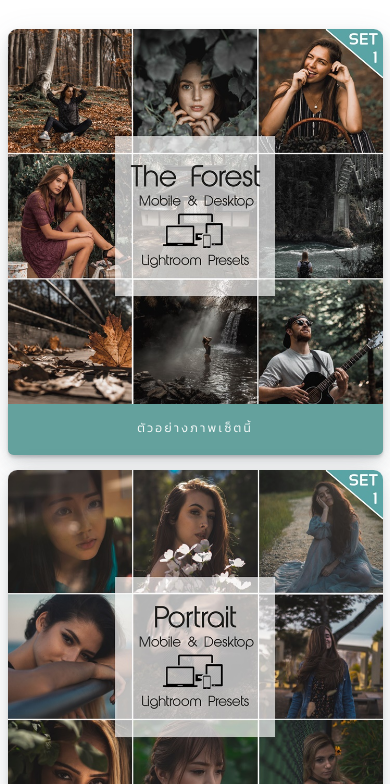
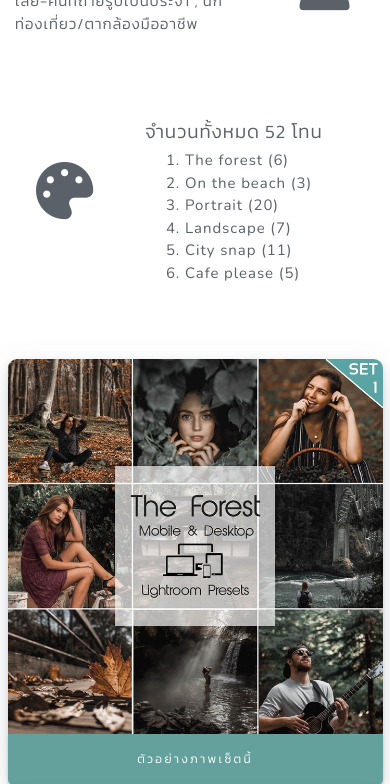
Before and after one commit to markverick/alwayspreset, a PHP site: page /set1.php in a window 390 px wide. Shown: the part 622-1406 px from the top of the page. Run offline with PHP 8.4, Linux system fonts and the light colour scheme; some libraries are stand-ins or nearby versions.

Commit message:
Finish Set01

```diff
--- a/css/theme.css
+++ b/css/theme.css
@@ -113,7 +113,17 @@
     -webkit-background-clip:text
 }
 
+.banner h1{
+    font-size: 3rem;
+    font-family:Kanit, serif;
+    font-size:3rem;
+    line-height:3rem;
+    letter-spacing:.8rem;
+    letter-spacing: .3rem;
+}
+
 .banner h2{
+    font-size: 1.8rem;
     max-width:20rem;
     letter-spacing: .3rem;
 }
@@ -125,6 +135,10 @@
 
 @media (min-width:768px){
     .masthead h1{
+        font-size:4rem;
+        line-height:4rem
+    }
+    .banner h1{
         font-size:4rem;
         line-height:4rem
     }
@@ -145,6 +159,12 @@
     }
     .banner{
         height:auto;
+    }
+
+    .banner h1{
+        font-size:5.5rem;
+        line-height:5.5rem;
+        letter-spacing:.8rem
     }
 }
 .btn{
--- a/set1.php
+++ b/set1.php
@@ -127,7 +96,58 @@ The traveler ถือว่าเป็นพรีเซทเบสิกท
   <!--<button type="button" class="btn btn-primary" data-toggle="modal" data-target="#preview">-->
   <!--  Launch Sample Modal-->
   <!--</button>-->
-
+  <section class="container py-4" id="spec">
+    <div class="row">
+      <div class="col-12 col-md-6">
+        <div class="row mb-2">
+          <div class="col-4 col-md-3 col-lg-2 justify-content-center d-flex align-items-center">
+            <i class="display-4 fas fa-camera "></i>
+          </div>
+          <div class="col">
+            <p class="lead mb-1">
+              เหมาะกับอะไรบ้าง
+            </p>
+            <p>
+  The traveler จะสามารถแต่งได้ทั้งภาพถ่ายวิว และภาพถ่ายส่วนบุคคล
+            </p>
+          </div>
+        </div>
+        <div class="row mb-2">
+          <div class="col">
+            <p class="lead mb-1">
+              ใครที่ควรมีพรีเซทชุดนี้
+            </p>
+            <p>
+              มือใหม่ที่ไม่เคยแต่งภาพมาก่อนเลย-คนที่ถ่ายรูปเป็นประจำ , นักท่องเที่ยว/ตากล้องมืออาชีพ
+            </p>
+          </div>
+          <div class="order-md-first col-4 col-md-3 col-lg-2 justify-content-center d-flex align-items-center">
+            <i class="display-4 fas fa-user"></i>
+          </div>
+        </div>
+      </div>
+      <div class="col col-12 col-md-6">
+        <div class="row mb-2">
+          <div class="col-4 col-md-3 col-lg-2 justify-content-center d-flex align-items-center">
+            <i class="display-4 fas fa-palette "></i>
+          </div>
+          <div class="col">
+            <p class="lead mb-1">
+              จำนวนทั้งหมด 52 โทน
+            </p>
+            <ol>
+              <li>The forest (6)</li>
+              <li>On the beach (3)</li>
+              <li>Portrait (20)</li>
+              <li>Landscape (7)</li>
+              <li>City snap (11)</li>
+              <li>Cafe please (5)</li>
+            </ol>
+          </div>
+        </div>
+      </div>
+    </div>
+  </section>
   <section class="container py-4" id="gridview">
     <?php
       $_GET['set']="set01";
```
Also changed, not shown: other parts of set1.php (+4 -35 lines).
